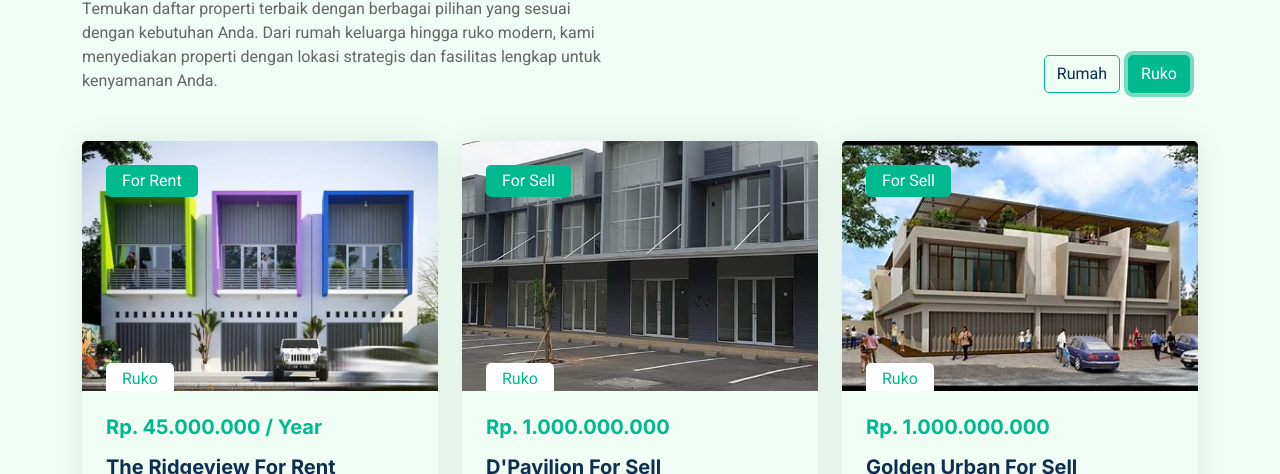
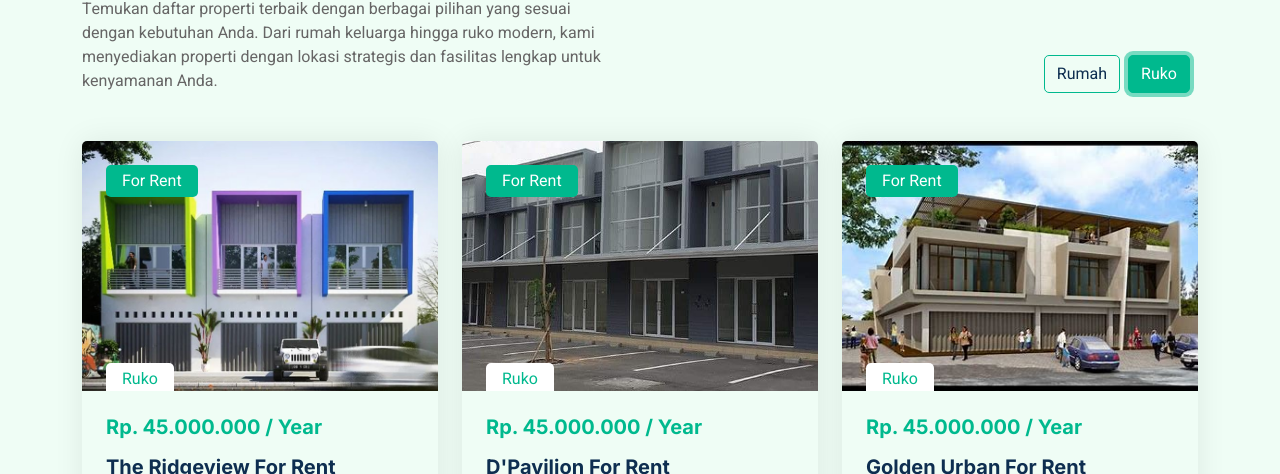
Before and after one commit to arkhabAgdana/property-website, a plain HTML site: page index.html in a window 1280 px wide. Both pictures are taken after a click on the link "Ruko". Shown: the part 765-1239 px from the top of the page. Drawn offline with nearby package versions, Linux system fonts and the light colour scheme; files that its build step writes are made by us from their sources.

Commit message:
change name team

```diff
--- a/index.html
+++ b/index.html
@@ -721,7 +721,7 @@
                       <div
                         class="bg-primary rounded text-white position-absolute start-0 top-0 m-4 py-1 px-3"
                       >
-                        For Sell
+                        For Rent
                       </div>
                       <div
                         class="bg-white rounded-top text-primary position-absolute start-0 bottom-0 mx-4 pt-1 px-3"
@@ -730,9 +730,9 @@
                       </div>
                     </div>
                     <div class="p-4 pb-0">
-                      <h5 class="text-primary mb-3">Rp. 1.000.000.000</h5>
+                      <h5 class="text-primary mb-3">Rp. 45.000.000 / Year</h5>
                       <a class="d-block h5 mb-2" href=""
-                        >D'Pavilion For Sell</a
+                        >D'Pavilion For Rent</a
                       >
                       <p>
                         <i class="fa fa-map-marker-alt text-primary me-2"></i
@@ -766,7 +766,7 @@
                       <div
                         class="bg-primary rounded text-white position-absolute start-0 top-0 m-4 py-1 px-3"
                       >
-                        For Sell
+                        For Rent
                       </div>
                       <div
                         class="bg-white rounded-top text-primary position-absolute start-0 bottom-0 mx-4 pt-1 px-3"
@@ -775,9 +775,9 @@
                       </div>
                     </div>
                     <div class="p-4 pb-0">
-                      <h5 class="text-primary mb-3">Rp. 1.000.000.000</h5>
+                      <h5 class="text-primary mb-3">Rp. 45.000.000 / Year</h5>
                       <a class="d-block h5 mb-2" href=""
-                        >Golden Urban For Sell</a
+                        >Golden Urban For Rent</a
                       >
                       <p>
                         <i class="fa fa-map-marker-alt text-primary me-2"></i
```
